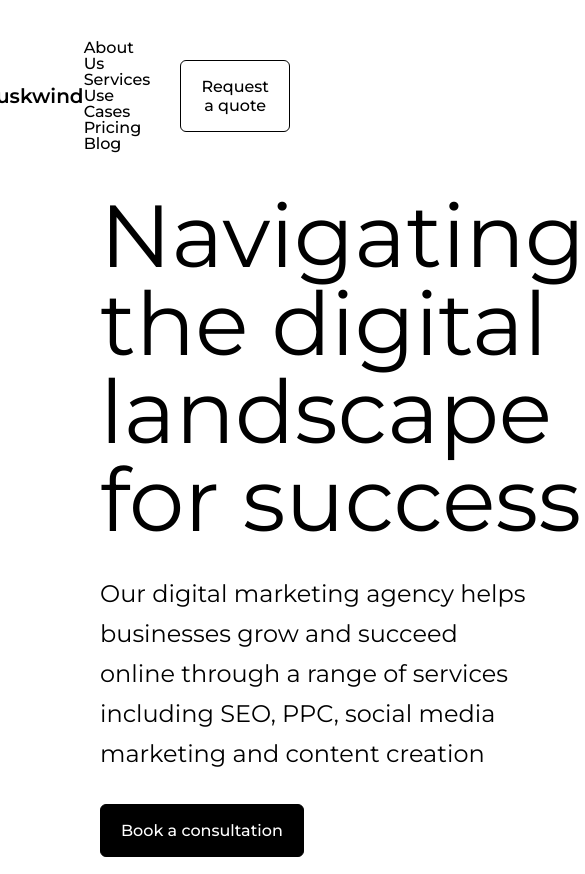
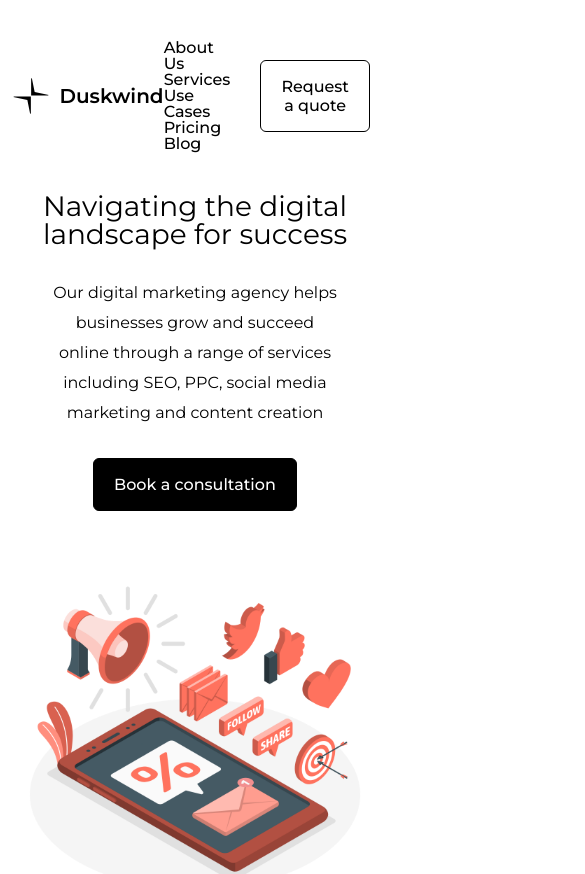
Before and after one commit to kharljhon14/duskwind, a React (Vite) app: page / in a window 390 px wide. Shown: the top 874 px of the page, 585 px wide, since content can reach past the window. Built offline with nearby package versions, Linux system fonts and the light colour scheme; a web font is replaced by a local one.

Commit message:
[Style] Hero section responsiveness

```diff
--- a/src/App.tsx
+++ b/src/App.tsx
@@ -10,10 +10,10 @@ export default function App() {
     <div className="app">
       <Header />
       <Hero />
-      <Sponsors />
+      {/* <Sponsors />
       <Services />
       <Contact />
-      <CaseStudy />
+      <CaseStudy /> */}
     </div>
   );
 }
--- a/src/features/hero/hero.css
+++ b/src/features/hero/hero.css
@@ -55,3 +55,83 @@
         }
     }
 }
+
+@media(max-width: 1440px) {
+    .hero {
+        & .content {
+
+            & h1 {
+                font-size: 6.8rem;
+            }
+
+            & p {
+                font-size: 2rem;
+                line-height: 3rem;
+                text-wrap: balance;
+            }
+        }
+
+    }
+}
+
+@media(max-width: 1120px) {
+    .hero {
+        flex-direction: column;
+
+        & .content {
+
+            text-align: center;
+        }
+
+
+        & .img {
+            display: flex;
+            align-items: center;
+            justify-content: center;
+            margin-top: 5rem;
+
+            & img {
+                max-width: 50rem;
+            }
+
+
+        }
+
+    }
+}
+
+@media(max-width: 890px) {
+    .hero {
+
+        & .content {
+
+            & h1 {
+                font-size: 4.8rem;
+            }
+
+            & p {
+                font-size: 1.8rem;
+                line-height: 3rem;
+                text-wrap: balance;
+            }
+        }
+    }
+}
+
+@media(max-width: 630px) {
+    .hero {
+
+        & .content {
+
+            & h1 {
+                font-size: 2.8rem;
+            }
+
+            & p {
+                font-size: 1.6rem;
+                line-height: 3rem;
+                text-wrap: balance;
+            }
+        }
+    }
+}
--- a/src/index.css
+++ b/src/index.css
@@ -145,3 +145,15 @@ body {
 button {
   font-family: "Montserrat", sans-serif;
 }
+
+@media(max-width: 890px) {
+  html {
+    margin: 0 5rem;
+  }
+}
+
+@media(max-width: 630px) {
+  html {
+    margin: 0 2rem;
+  }
+}
```
